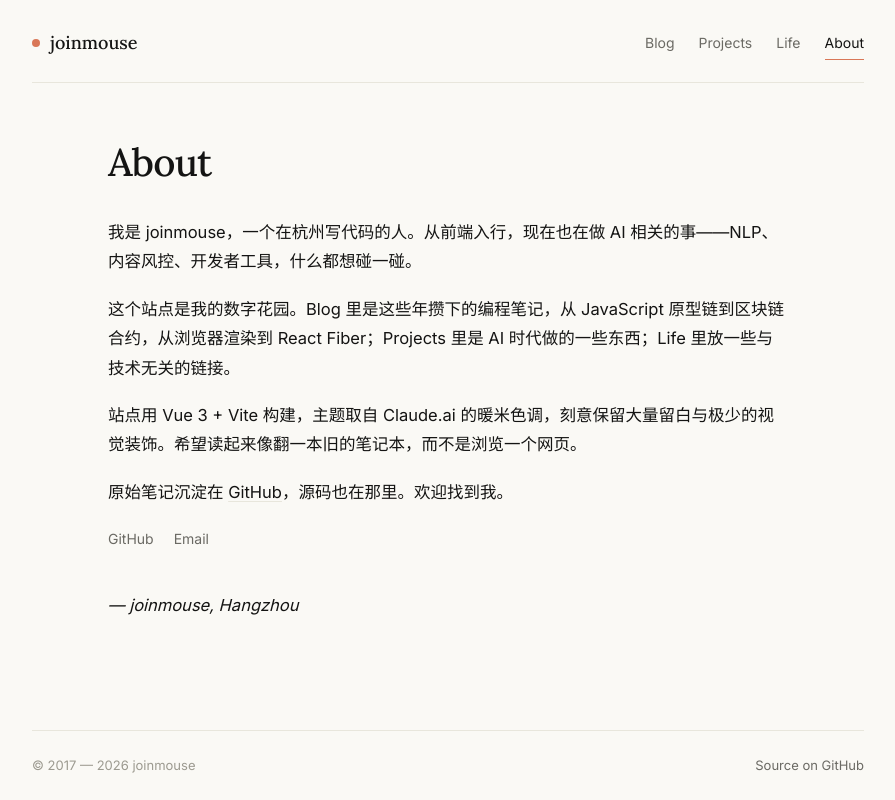
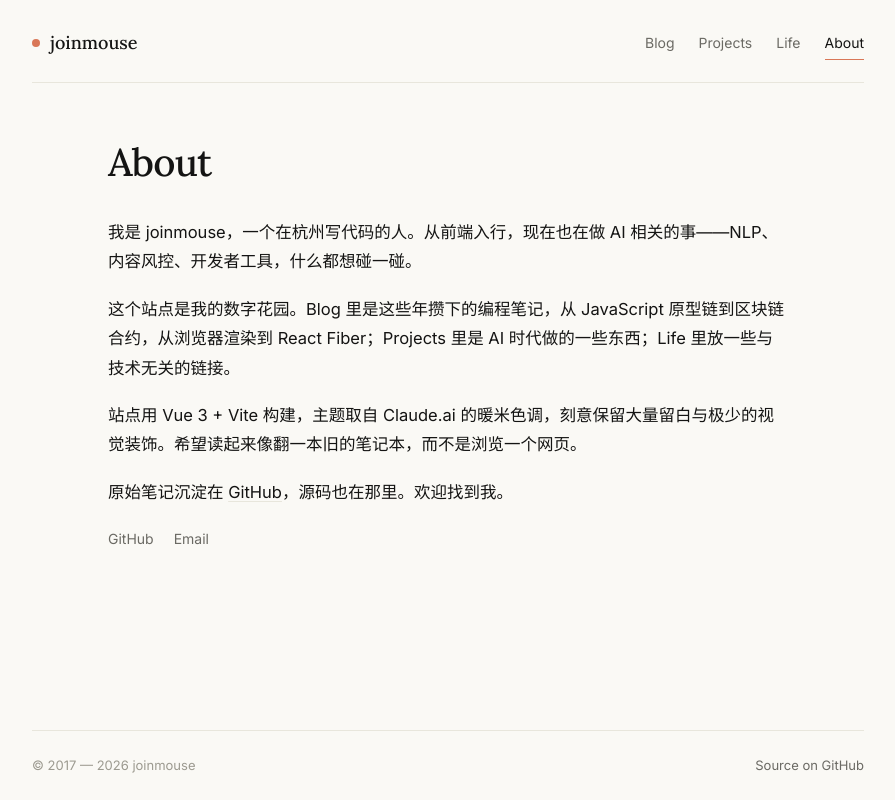
Before and after one commit to joinmouse/Blog, a Vue app: page /about in a window 1280 px wide. Shown: the whole page, without its empty margins (192-1087 px from the left). Built offline with nearby package versions, Linux system fonts and the light colour scheme.

Commit message:
chore: 移除 About 页面签名

```diff
--- a/src/pages/About.vue
+++ b/src/pages/About.vue
@@ -30,7 +30,6 @@
       </li>
     </ul>
 
-    <p class="sig">— joinmouse, Hangzhou</p>
   </section>
 </template>
 
```
